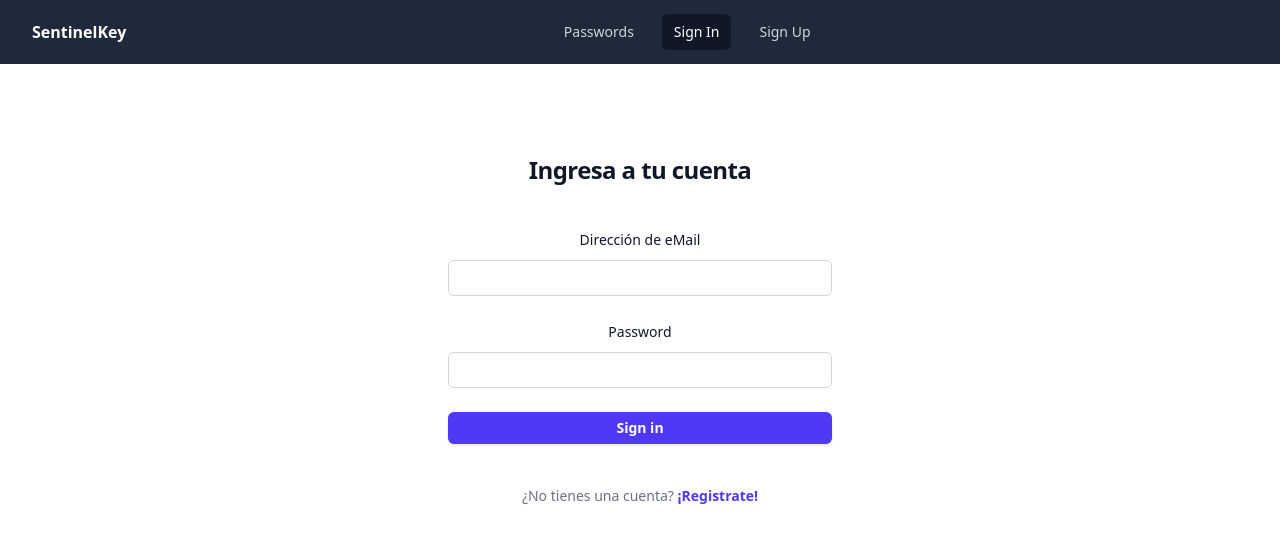
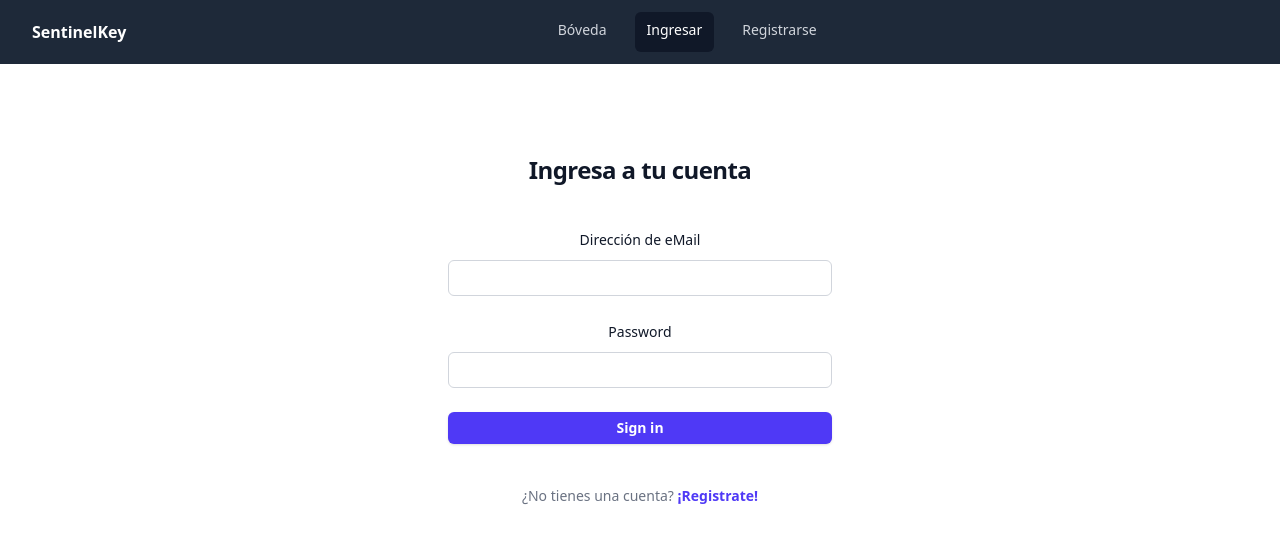
Before and after one commit to FerSanchez95/SentinelKey-PF-PNT2, a React (Vite) app: page /signin in a window 1280 px wide. Shown: the top 544 px of the page. Built offline with nearby package versions, Linux system fonts and the light colour scheme; no server answers.

Commit message:
[Refactor] Actualiza etiquetas de correo en NavBar, EditarPerfil y Usuario para mejorar la claridad y consistencia del texto.

```diff
--- a/src/components/NavBar/NavBar.jsx
+++ b/src/components/NavBar/NavBar.jsx
@@ -60,27 +60,27 @@ const NavBar = () => {
               <div className="hidden sm:block sm:ml-6">
                 <div className="flex space-x-4">
                   <NavLink to="/passwords" className={({ isActive }) => classNames(
-                    isActive ? 'bg-gray-900 text-white' : 'text-gray-300 hover:bg-gray-700 hover:text-white',
+                    isActive ? 'bg-gray-900 text-white border-b-4 border-transparent hover:border-b-indigo-500' : 'text-gray-300 border-b-4 border-transparent  hover:bg-gray-700 hover:text-white  hover:border-b-indigo-500',
                     'rounded-md px-3 py-2 text-sm font-medium'
                   )}>
-                    Passwords
+                    Bóveda
                   </NavLink>
 
                   {user ? (
                     <>
                       <NavLink to="/perfil" className={({ isActive }) => classNames(
-                        isActive ? 'bg-gray-900 text-white' : 'text-gray-300 hover:bg-gray-700 hover:text-white',
+                        isActive ? 'bg-gray-900 text-white border-b-4 border-transparent hover:border-b-indigo-500' : 'text-gray-300 border-b-4 border-transparent  hover:bg-gray-700 hover:text-white  hover:border-b-indigo-500',
                         'rounded-md px-3 py-2 text-sm font-medium'
                       )}>
-                        Profile
+                        Perfil
                       </NavLink>
 
                       <button
                         onClick={handleSignOut}
                         disabled={loading}
-                        className="rounded-md bg-red-600 px-3 py-2 text-sm font-medium text-white hover:bg-red-500"
+                        className="text-center justify-center rounded-md bg-red-600 px-3 py-2 text-sm font-medium text-white hover:bg-red-500"
                       >
-                        Sign Out
+                        Cerrar sesión
                       </button>
                     </>
                   ) : (
@@ -89,13 +89,13 @@ const NavBar = () => {
                         isActive ? 'bg-gray-900 text-white' : 'text-gray-300 hover:bg-gray-700 hover:text-white',
                         'rounded-md px-3 py-2 text-sm font-medium'
                       )}>
-                        Sign In
+                        Ingresar
                       </NavLink>
                       <NavLink to="/signup" className={({ isActive }) => classNames(
                         isActive ? 'bg-gray-900 text-white' : 'text-gray-300 hover:bg-gray-700 hover:text-white',
                         'rounded-md px-3 py-2 text-sm font-medium'
                       )}>
-                        Sign Up
+                        Registrarse
                       </NavLink>
                     </>
                   )}
@@ -105,7 +105,7 @@ const NavBar = () => {
               <div className="absolute inset-y-0 right-0 flex items-center pr-2 sm:static sm:inset-auto sm:ml-6 sm:pr-0">
                 {user && (
                   <span className="text-gray-300 mr-4 hidden sm:inline">
-                    👤 {renderEmailUser(user)}
+                    🟢 {renderEmailUser(user)}
                   </span>
                 )}
 
@@ -122,30 +122,30 @@ const NavBar = () => {
 
           <Disclosure.Panel className="sm:hidden">
             <div className="space-y-1 px-2 pt-2 pb-3">
-              <NavLink to="/" className="block rounded-md px-3 py-2 text-base font-medium text-gray-300 hover:bg-gray-700 hover:text-white">
-                Passwords
+              <NavLink to="/passwords" className="block rounded-md px-3 py-2 text-base font-medium text-gray-300 hover:bg-gray-700 hover:text-white">
+                Bóveda
               </NavLink>
 
               {user ? (
                 <>
                   <NavLink to="/perfil" className="block rounded-md px-3 py-2 text-base font-medium text-gray-300 hover:bg-gray-700 hover:text-white">
-                    Profile
+                    Perfil
                   </NavLink>
                   <button
                     onClick={handleSignOut}
                     disabled={loading}
-                    className="block w-full text-left rounded-md px-3 py-2 text-base font-medium bg-red-600 text-white hover:bg-red-500"
+                    className="block w-full text-center rounded-md px-3 py-2 text-base font-medium bg-red-600 text-white hover:bg-red-500"
                   >
-                    {loading ? 'Cerrando...' : 'Sign Out'}
+                    {loading ? 'Cerrando...' : 'Cerrar sesión'}
                   </button>
                 </>
               ) : (
                 <>
                   <NavLink to="/signin" className="block rounded-md px-3 py-2 text-base font-medium text-gray-300 hover:bg-gray-700 hover:text-white">
-                    Sign In
+                    Ingresar
                   </NavLink>
                   <NavLink to="/signup" className="block rounded-md px-3 py-2 text-base font-medium text-gray-300 hover:bg-gray-700 hover:text-white">
-                    Sign Up
+                    Registrarse
                   </NavLink>
                 </>
               )}
--- a/src/features/usuario/pages/EditarPerfil.jsx
+++ b/src/features/usuario/pages/EditarPerfil.jsx
@@ -120,7 +120,7 @@ export default function EditarPerfil(data){
                     autoComplete="on"/>
                 </div>
                 <div className="flex justify-between">
-                  <span className="ml-2 flex-1 font-medium">Correo electrónico: </span>
+                  <span className="ml-2 flex-1 font-medium">Correo: </span>
                   <input
                     type="email"
                     name="email"
--- a/src/features/usuario/pages/Usuario.jsx
+++ b/src/features/usuario/pages/Usuario.jsx
@@ -93,7 +93,7 @@ export default function Usuario(data) {
             <span>{datosUsuario?.nombre}</span>
           </div>
           <div className="flex justify-between">
-            <span className="font-medium">Correo electrónico: </span>
+            <span className="font-medium">Correo: </span>
             <span>{datosUsuario?.email}</span>
           </div>
           <div className="flex justify-between">
```
